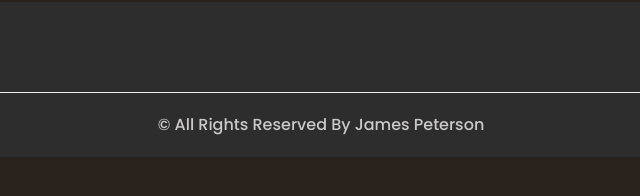
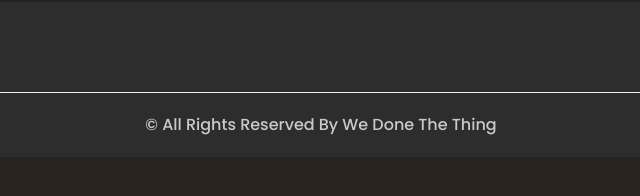
Before and after one commit to jamespeterson2/I.T, a plain HTML site: page GroupReflection.html in a window 1280 px wide. Shown: the part 1148-1344 px from the top of the page, 319-959 px from the left. Drawn offline with nearby package versions, Linux system fonts and the light colour scheme.

Commit message:
we done the thing

```diff
--- a/GroupReflection.html
+++ b/GroupReflection.html
@@ -134,7 +134,7 @@ TEXT<br>
       <div class="container">
         <p>
           &copy; <span id="displayYear"></span> All Rights Reserved By
-          James Peterson
+          We Done The Thing
         </p>
       </div>
     </footer>
```
Also changed, not shown: ITtech.html (+1 -1 lines), ITwork.html (+1 -1 lines), ProjectIdea.html (+1 -1 lines), index.html (+1 -1 lines).
